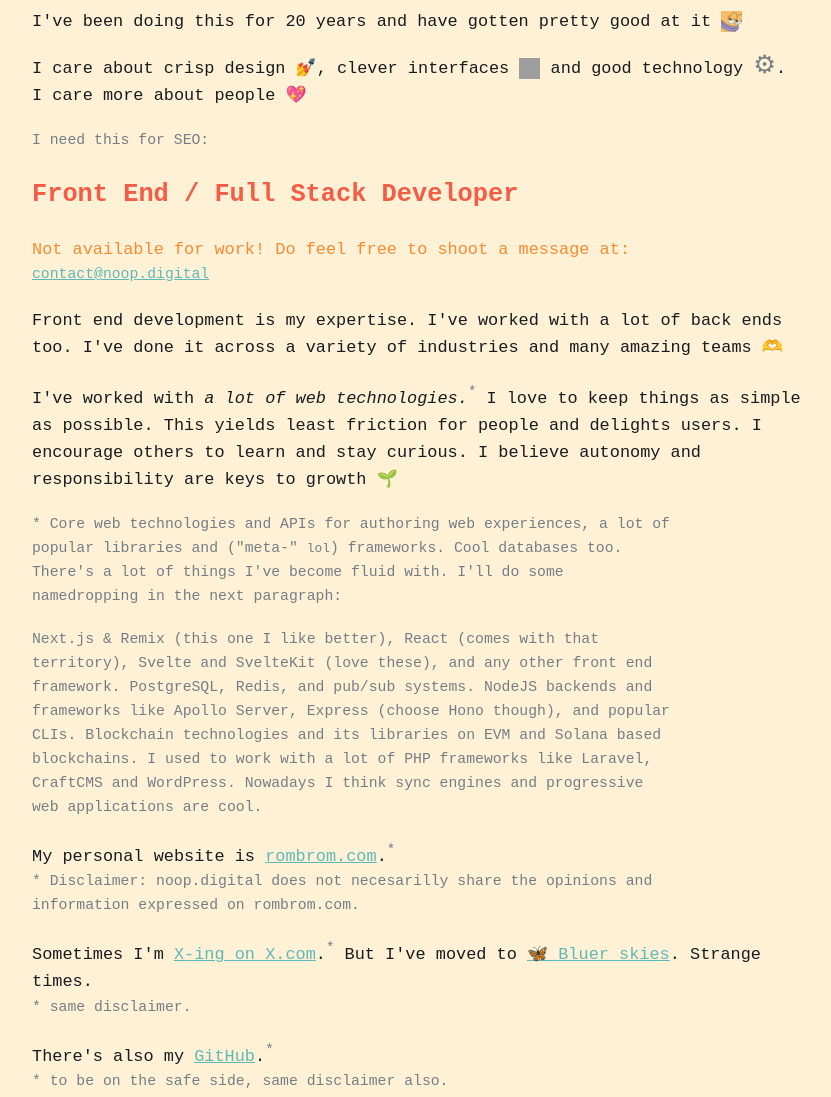
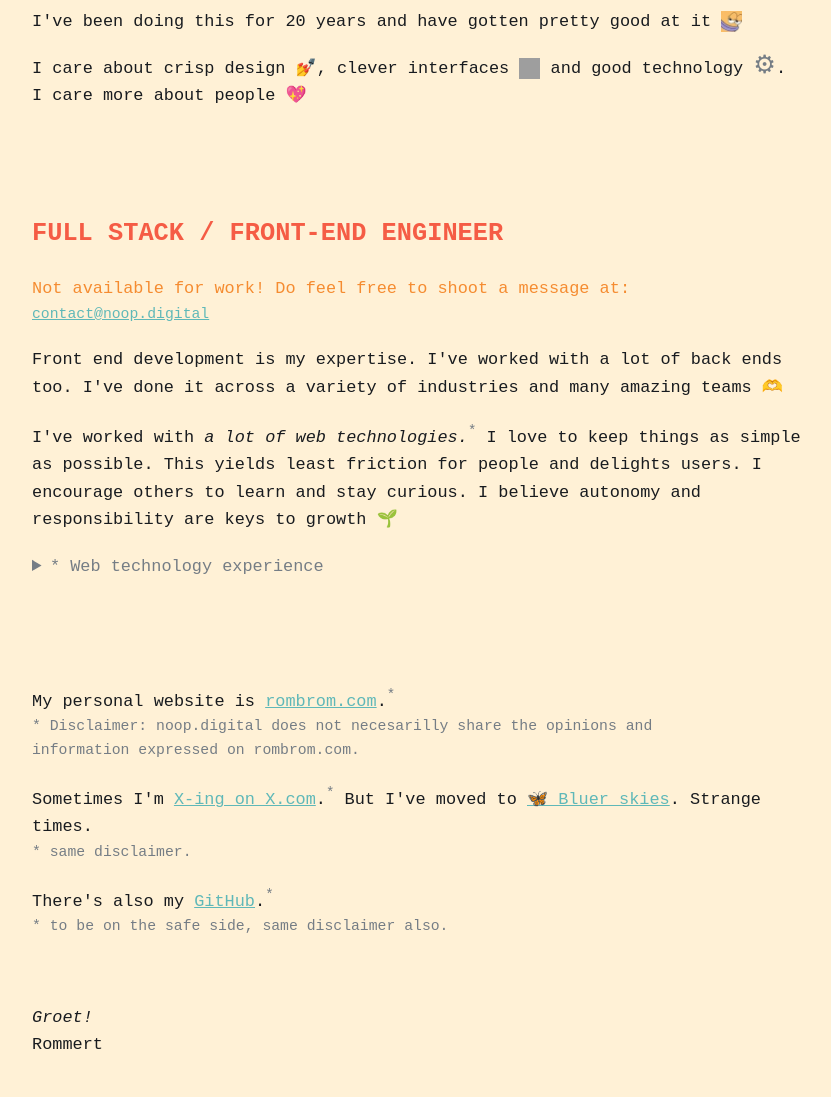
Before and after one commit to rombrom/noop.digital, a website with bundled scripts: page index.html in a window 1280 px wide. Shown: the part 360-1457 px from the top of the page, without its empty margins (221-1052 px from the left). Built offline with nearby package versions, Linux system fonts and the light colour scheme; grey boxes are pictures that could not be loaded.

Commit message:
chore: spacing things etc

```diff
--- a/index.html
+++ b/index.html
@@ -38,9 +38,8 @@
         people 💖
       </p>
 
-      <p><small>I need this for SEO:</small></p>
-
-      <h2>Front End / Full Stack Developer</h2>
+      <section>
+        <h2>Full Stack / Front-end Engineer</h2>
 
         <p class="c-light-red">
           Not available for work! Do feel free to shoot a message at:<br />
@@ -56,34 +55,41 @@
         </p>
 
         <p>
-        I've worked with <em>a lot of web technologies.</em><sup>*</sup> I love
-        to keep things as simple as possible. This yields least friction for
-        people and delights users. I encourage others to learn and stay curious.
-        I believe autonomy and responsibility are keys to growth 🌱
+          I've worked with <em>a lot of web technologies.</em><sup>*</sup> I
+          love to keep things as simple as possible. This yields least friction
+          for people and delights users. I encourage others to learn and stay
+          curious. I believe autonomy and responsibility are keys to growth 🌱
         </p>
 
+        <details>
+          <summary>* Web technology experience</summary>
           <p>
             <small>
-          * Core web technologies and APIs for authoring web experiences, a lot
-          of popular libraries and ("meta-" <small>lol</small>) frameworks. Cool
-          databases too. There's a lot of things I've become fluid with. I'll do
-          some namedropping in the next paragraph:
+              Core web technologies and APIs for authoring web experiences, a
+              lot of popular libraries and ("meta-" <small>lol</small>)
+              frameworks. Cool databases too. There's a lot of things I've
+              become fluid with. I'll do some namedropping in the next
+              paragraph:
             </small>
           </p>
 
           <p>
             <small>
               Next.js & Remix (this one I like better), React (comes with that
-          territory), Svelte and SvelteKit (love these), and any other front end
-          framework. PostgreSQL, Redis, and pub/sub systems. NodeJS backends and
-          frameworks like Apollo Server, Express (choose Hono though), and
-          popular CLIs. Blockchain technologies and its libraries on EVM and
-          Solana based blockchains. I used to work with a lot of PHP frameworks
-          like Laravel, CraftCMS and WordPress. Nowadays I think sync engines
-          and progressive web applications are cool.
+              territory), Svelte and SvelteKit (love these), and any other front
+              end framework. PostgreSQL, Redis, and pub/sub systems. NodeJS
+              backends and frameworks like Apollo Server, Express (choose Hono
+              though), and popular CLIs. Blockchain technologies and its
+              libraries on EVM and Solana based blockchains. I used to work with
+              a lot of PHP frameworks like Laravel, CraftCMS and WordPress.
+              Nowadays I think sync engines and progressive web applications are
+              cool.
             </small>
           </p>
+        </details>
+      </section>
 
+      <section>
         <p>
           My personal website is
           <a href="https://rombrom.com">rombrom.com</a>.<sup>*</sup><br />
@@ -116,6 +122,7 @@
           ><br />
           Rommert
         </p>
+      </section>
     </main>
 
     <aside class="container">
--- a/lib/_theme.scss
+++ b/lib/_theme.scss
@@ -61,10 +61,15 @@ body {
 
 h2 {
   color: color('red');
+  text-transform: uppercase;
 }
 
 p {
   margin-block: 1.5rem;
+}
+
+summary {
+  color: var(--color-dark-grey);
 }
 
 a {
@@ -103,6 +108,10 @@ sup {
   color: var(--color-dark-grey);
 }
 
+section {
+  margin-block-start: 8rem;
+}
+
 .icon-utf8 {
   font-style: normal;
   font-size: 1.5em;
```
Lines whose indentation alone changed are shown as unchanged.
